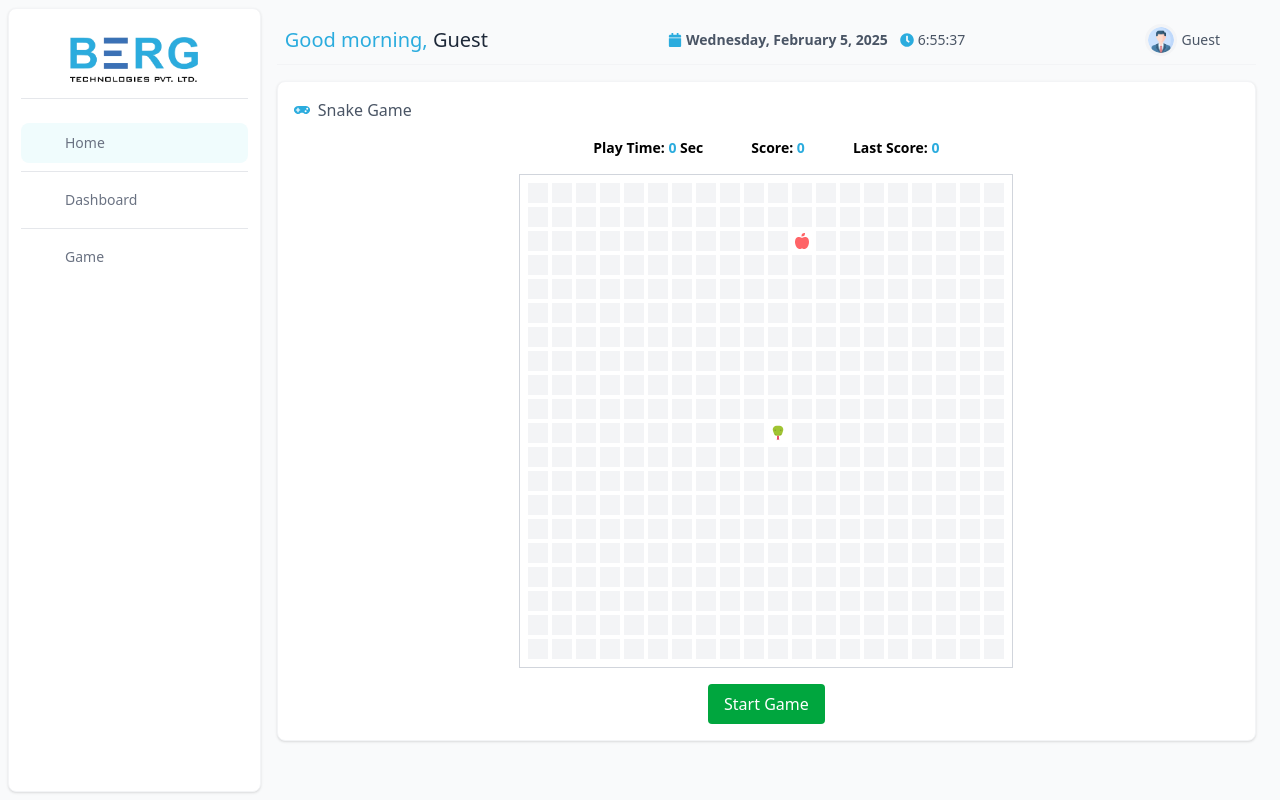
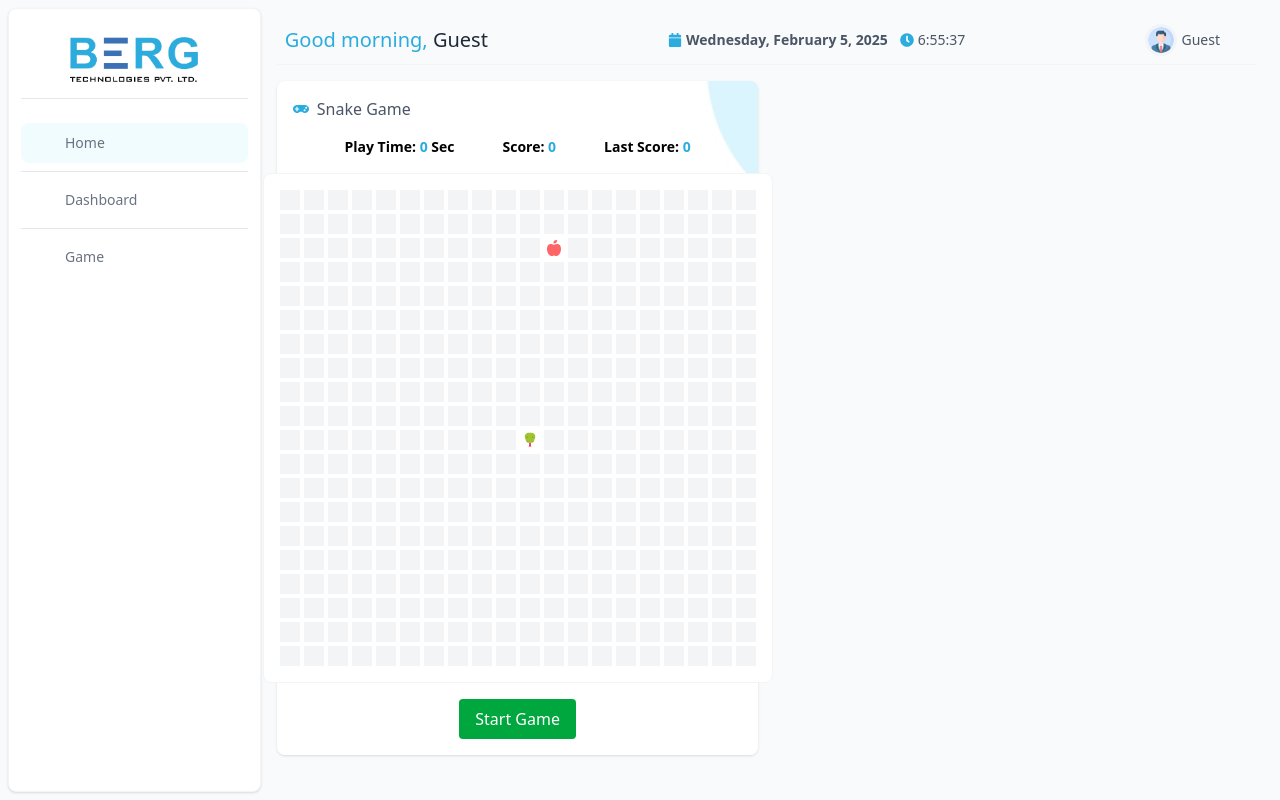
Before and after one commit to ALU-akash/Anvesana, a React (Vite) app in the folder frontend/: page /game in a window 1280 px wide. Built offline with nearby package versions, Linux system fonts and the light colour scheme; no server answers; some icons are missing.

Commit message:
Few More Changes in [GUI]

```diff
--- a/frontend/src/components/SnakeBoard.jsx
+++ b/frontend/src/components/SnakeBoard.jsx
@@ -111,14 +111,14 @@ const SnakeGamePage = () => {
   };
 
   return (
-    <div className="flex flex-col items-center justify-center h-full bg-white text-black">
+    <div className="flex flex-col items-center justify-center h-full text-black">
       <div className="mb-4 px-8 w-full flex justify-center gap-12 text-sm font-semibold">
         <div>Play Time: <span className="text-[#2BACDE]">{playTime}</span> Sec</div>
         <div>Score: <span className="text-[#2BACDE]">{score}</span></div>
         <div>Last Score: <span className="text-[#2BACDE]">{lastScore}</span></div>
       </div>
       <div
-        className="grid gap-1 p-2 border border-gray-300"
+        className="grid gap-1 p-4 border border-gray-100 bg-white rounded-lg"
         style={{
           display: "grid",
           gridTemplateColumns: `repeat(${GRID_SIZE}, 20px)`,
--- a/frontend/src/pages/GamePage.jsx
+++ b/frontend/src/pages/GamePage.jsx
@@ -14,12 +14,14 @@ const GamePage = () => {
       <main className="col-span-4 flex flex-col gap-4 h-full py-2 px-4 overflow-y-scroll">
         <Navbar />
 
-          <div className="bg-white border border-gray-100 rounded-lg shadow-sm p-4 flex flex-col gap-4">
+        <div className="grid grid-cols-2 gap-4">
+          <div className="bg_card rounded-lg shadow-sm p-4 flex flex-col gap-4">
             <h5 className="flex items-center gap-2 font-medium text-gray-600">
               <FaGamepad className="text-[#2BACDE]" />
               Snake Game
-              </h5>
+            </h5>
             <SnakeBoard />
+          </div>
         </div>
       </main>
     </div>
--- a/frontend/src/pages/HomePage.jsx
+++ b/frontend/src/pages/HomePage.jsx
@@ -345,7 +345,7 @@ export default function HomePage() {
         <div className="grid grid-cols-2 gap-4 h-full">
           <div className="flex flex-col gap-4">
             {/* Activity Tracker */}
-            <div className="bg-white bg_card border border-gray-100 rounded-lg shadow-sm p-4 flex flex-col gap-4">
+            <div className="bg-white bg_card rounded-lg shadow-sm p-4 flex flex-col gap-4">
               <h5 className="flex items-center gap-2 font-medium text-gray-600">
                 <FaChartGantt className="text-[#2BACDE]" />
                 Activity Tracker
--- a/frontend/src/pages/ProfilePage.jsx
+++ b/frontend/src/pages/ProfilePage.jsx
@@ -63,7 +63,7 @@ export default function ProfilePage() {
         <Navbar />
 
         {/* Profile Section */}
-        <div className="bg_card border border-gray-100 rounded-lg shadow-sm py-4 px-8 flex items-center gap-4">
+        <div className="bg_card rounded-lg shadow-sm py-4 px-8 flex items-center gap-4">
           <div className="flex flex-col items-center">
             <img
               src={profileIcon}
```
